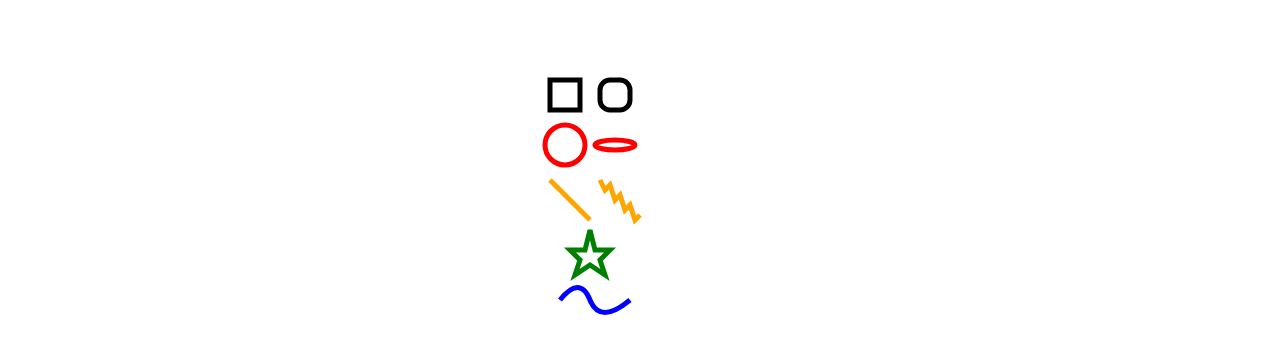
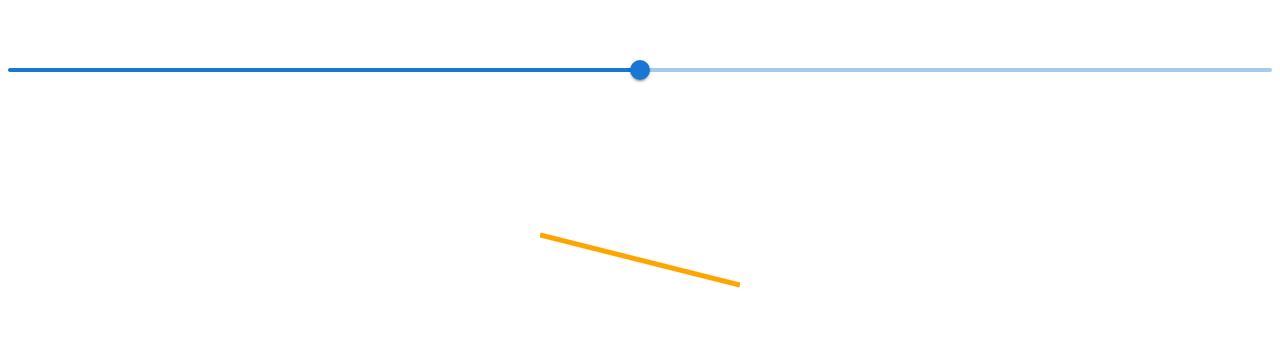
Before and after one commit to rswerve/bike_stem_calculator, a Next.js app: page / in a window 1280 px wide. Shown: the part 205-558 px from the top of the page. Built offline with nearby package versions, Linux system fonts and the light colour scheme.

Commit message:
it moves

```diff
--- a/package.json
+++ b/package.json
@@ -9,6 +9,9 @@
     "lint": "next lint"
   },
   "dependencies": {
+    "@emotion/react": "^11.4.1",
+    "@emotion/styled": "^11.3.0",
+    "@mui/material": "^5.0.2",
     "next": "11.1.2",
     "react": "17.0.2",
     "react-dom": "17.0.2"
--- a/pages/index.js
+++ b/pages/index.js
@@ -1,79 +1,50 @@
+import { useReducer } from "react";
+import { Slider } from "@mui/material";
 import styles from "../styles/Home.module.css";
 
+const initialState = {
+    stemXOrigin: 0,
+    stemYOrigin: 150,
+    stemLength: 50,
+    spacerHeight: 50,
+};
+
+const reducer = (state, action) => {
+    console.log("state: ", state);
+    console.log("action: ", action);
+    switch (action.slider) {
+        case "stem":
+            return { ...state, ...action, stemLength: action.value };
+    }
+};
+
 export default function Home() {
+    const [state, setState] = useReducer(reducer, initialState);
     return (
         <div className={styles.container}>
+            <Slider
+                name="stem"
+                defaultValue={state.stemLength}
+                value={state.stemLength}
+                aria-label="Default"
+                valueLabelDisplay="auto"
+                onChange={(event, value) =>
+                    // console.log(event, value) ||
+                    setState({ slider: event.target.name, value: value })
+                }
+            />
             <svg
                 width="200"
                 height="250"
                 version="1.1"
                 xmlns="http://www.w3.org/2000/svg"
             >
-                <rect
-                    x="10"
-                    y="10"
-                    width="30"
-                    height="30"
-                    stroke="black"
-                    fill="transparent"
-                    strokeWidth="5"
-                />
-                <rect
-                    x="60"
-                    y="10"
-                    rx="10"
-                    ry="10"
-                    width="30"
-                    height="30"
-                    stroke="black"
-                    fill="transparent"
-                    strokeWidth="5"
-                />
-
-                <circle
-                    cx="25"
-                    cy="75"
-                    r="20"
-                    stroke="red"
-                    fill="transparent"
-                    strokeWidth="5"
-                />
-                <ellipse
-                    cx="75"
-                    cy="75"
-                    rx="20"
-                    ry="5"
-                    stroke="red"
-                    fill="transparent"
-                    strokeWidth="5"
-                />
-
                 <line
-                    x1="10"
-                    x2="50"
-                    y1="110"
-                    y2="150"
+                    x1={state.stemXOrigin}
+                    y1={state.stemYOrigin}
+                    x2="200"
+                    y2={state.stemYOrigin + state.stemLength}
                     stroke="orange"
-                    strokeWidth="5"
-                />
-                <polyline
-                    points="60 110 65 120 70 115 75 130 80 125 85 140 90 135 95 150 100 145"
-                    stroke="orange"
-                    fill="transparent"
-                    strokeWidth="5"
-                />
-
-                <polygon
-                    points="50 160 55 180 70 180 60 190 65 205 50 195 35 205 40 190 30 180 45 180"
-                    stroke="green"
-                    fill="transparent"
-                    strokeWidth="5"
-                />
-
-                <path
-                    d="M20,230 Q40,205 50,230 T90,230"
-                    fill="none"
-                    stroke="blue"
                     strokeWidth="5"
                 />
             </svg>
```
Also changed, not shown: 1 other file (tests, documents, lock files or other folders).
